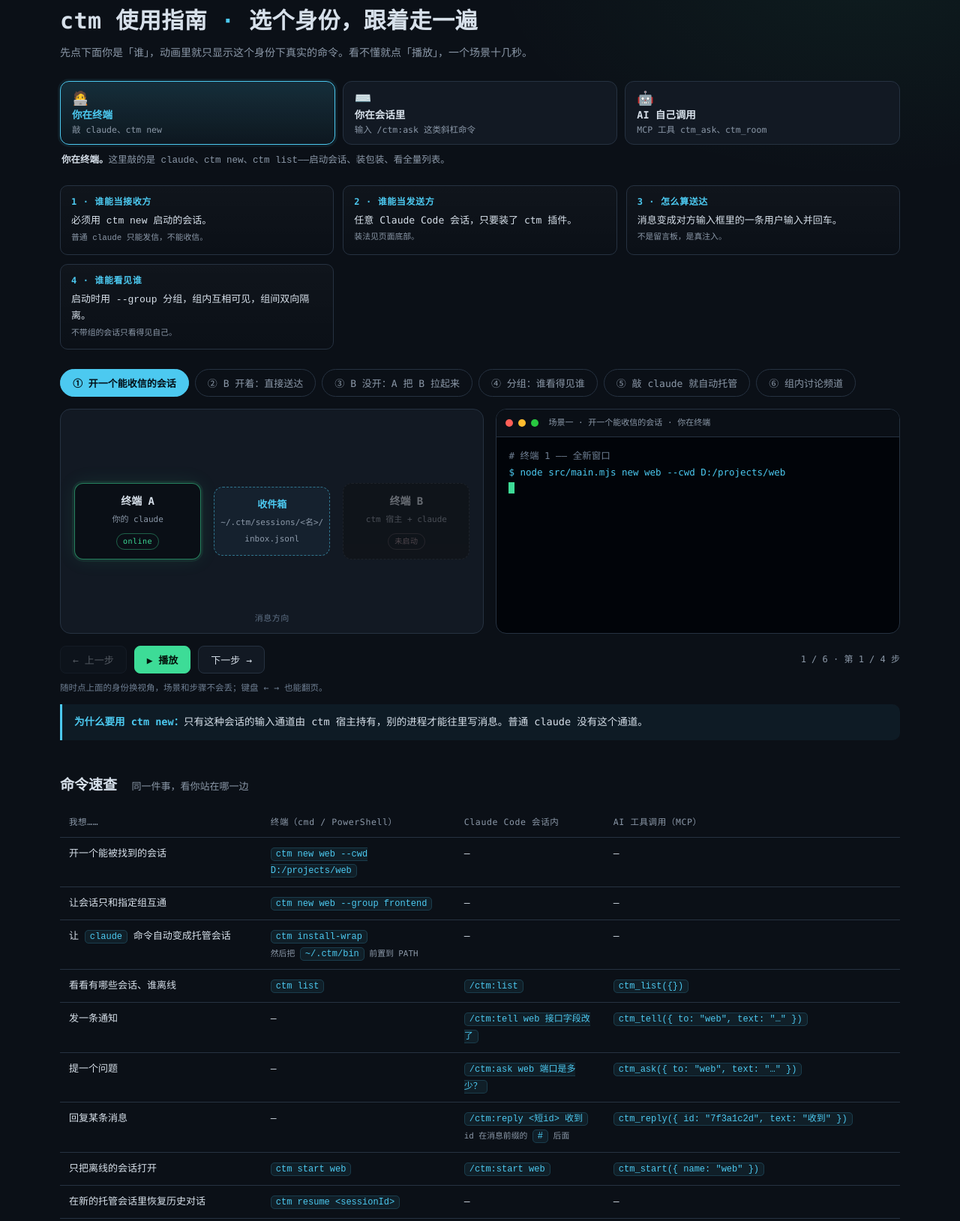
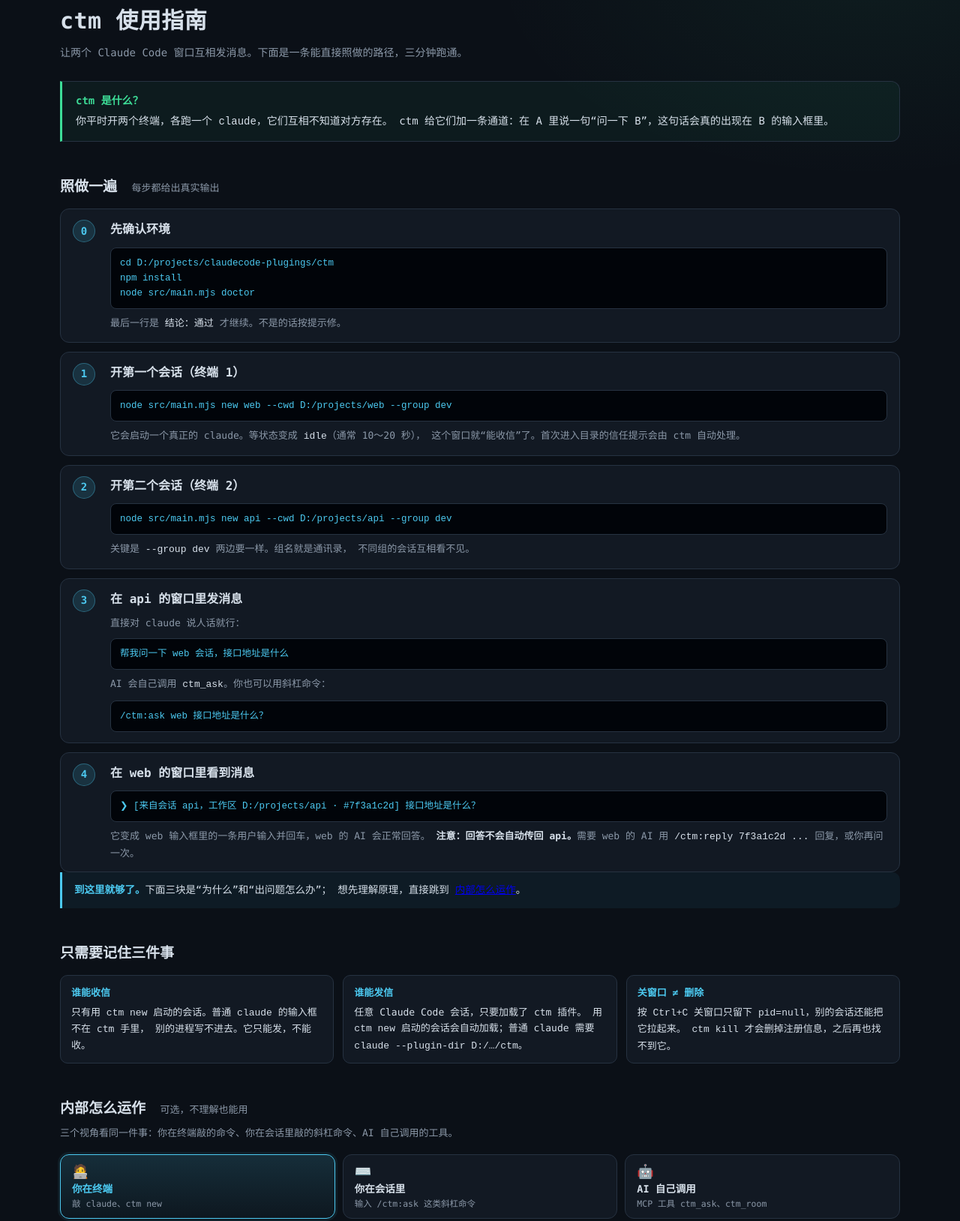
Before and after one commit to renhao-wan/ctm, a website: page docs/guide.html in a window 1280 px wide. Shown: the part 37-1665 px from the top of the page at 75% size. Drawn offline with Linux system fonts and the light colour scheme.

Commit message:
docs(guide): 重写使用指南为可直接照做的快速开始
- 开头直白说明 ctm 是什么，新增 5 步快速开始并给出真实输出
- 补充“回答不会自动传回”“关窗口不等于删除”等易误解点
- 原理与动画下移为可选的“内部怎么运作”
- 命令速查说明仓库内可用 node src/main.mjs 替代 ctm
- README 同步托管会话自动加载插件

```diff
--- a/docs/guide.html
+++ b/docs/guide.html
@@ -3,7 +3,7 @@
 <head>
 <meta charset="utf-8">
 <meta name="viewport" content="width=device-width, initial-scale=1">
-<title>ctm 使用指南 · 跟着动画走一遍</title>
+<title>ctm 使用指南 · 三分钟跑通</title>
 <style>
   :root {
     --bg: #0b1017;
@@ -54,6 +54,69 @@
   }
   .prereq b { display: block; color: var(--cyan); font-size: 12px; letter-spacing: .6px; margin-bottom: 3px; }
   .prereq small { color: var(--dim); }
+
+  /* ---------- 开头的“是什么” ---------- */
+  .what {
+    border: 1px solid var(--line);
+    border-left: 3px solid var(--green);
+    background: rgba(61,220,151,.05);
+    border-radius: 0 12px 12px 0;
+    padding: 14px 18px;
+    margin: 0 0 30px;
+    font-size: 14px;
+  }
+  .what b { color: var(--green); display: block; margin-bottom: 4px; }
+
+  /* ---------- 照做一遍 ---------- */
+  .quick { display: flex; flex-direction: column; gap: 12px; margin-top: 14px; }
+  .qstep {
+    display: grid;
+    grid-template-columns: 38px 1fr;
+    gap: 12px;
+    border: 1px solid var(--line);
+    border-radius: 12px;
+    background: var(--panel);
+    padding: 14px 16px;
+  }
+  .qnum {
+    width: 30px; height: 30px; border-radius: 50%;
+    display: flex; align-items: center; justify-content: center;
+    background: rgba(76,201,240,.14);
+    border: 1px solid rgba(76,201,240,.35);
+    color: var(--cyan); font-weight: 700; font-size: 14px;
+  }
+  .qbody b { color: var(--text); }
+  .qbody p { margin: 8px 0 0; color: var(--dim); font-size: 13px; }
+  .qbody p b, .qbody p code { color: var(--text); }
+  pre {
+    margin: 10px 0 0;
+    background: #010409;
+    border: 1px solid var(--line);
+    border-radius: 8px;
+    padding: 10px 12px;
+    overflow-x: auto;
+    font-size: 12.5px;
+    line-height: 1.6;
+  }
+  pre code { color: var(--cyan); font-family: inherit; background: none; border: 0; padding: 0; }
+  .three {
+    display: grid;
+    grid-template-columns: repeat(3, 1fr);
+    gap: 12px;
+    margin-top: 14px;
+    font-size: 13px;
+  }
+  .three div {
+    border: 1px solid var(--line);
+    border-radius: 10px;
+    background: var(--panel);
+    padding: 12px 14px;
+  }
+  .three b { display: block; color: var(--cyan); margin-bottom: 4px; }
+  .section-lead { color: var(--dim); font-size: 13px; margin: 6px 0 18px; }
+  @media (max-width: 860px) {
+    .three { grid-template-columns: 1fr; }
+  }
 
   /* ---------- tabs ---------- */
   .tabs {
@@ -346,9 +409,100 @@
 <div class="wrap">
 
   <header>
-    <h1>ctm 使用指南 <span>·</span> 选个身份，跟着走一遍</h1>
-    <p>先点下面你是「谁」，动画里就只显示这个身份下真实的命令。看不懂就点「播放」，一个场景十几秒。</p>
+    <h1>ctm 使用指南</h1>
+    <p>让两个 Claude Code 窗口互相发消息。下面是一条能直接照做的路径，三分钟跑通。</p>
   </header>
+
+  <div class="what">
+    <b>ctm 是什么？</b>
+    你平时开两个终端，各跑一个 <code>claude</code>，它们互相不知道对方存在。
+    ctm 给它们加一条通道：在 A 里说一句“问一下 B”，这句话会真的出现在 B 的输入框里。
+  </div>
+
+  <h2>照做一遍 <small>每步都给出真实输出</small></h2>
+
+  <div class="quick">
+    <div class="qstep">
+      <div class="qnum">0</div>
+      <div class="qbody">
+        <b>先确认环境</b>
+        <pre><code>cd D:/projects/claudecode-plugings/ctm
+npm install
+node src/main.mjs doctor</code></pre>
+        <p>最后一行是 <code>结论：通过</code> 才继续。不是的话按提示修。</p>
+      </div>
+    </div>
+
+    <div class="qstep">
+      <div class="qnum">1</div>
+      <div class="qbody">
+        <b>开第一个会话（终端 1）</b>
+        <pre><code>node src/main.mjs new web --cwd D:/projects/web --group dev</code></pre>
+        <p>它会启动一个真正的 claude。等状态变成 <code>idle</code>（通常 10～20 秒），
+        这个窗口就“能收信”了。首次进入目录的信任提示会由 ctm 自动处理。</p>
+      </div>
+    </div>
+
+    <div class="qstep">
+      <div class="qnum">2</div>
+      <div class="qbody">
+        <b>开第二个会话（终端 2）</b>
+        <pre><code>node src/main.mjs new api --cwd D:/projects/api --group dev</code></pre>
+        <p>关键是 <code>--group dev</code> 两边要一样。组名就是通讯录，
+        不同组的会话互相看不见。</p>
+      </div>
+    </div>
+
+    <div class="qstep">
+      <div class="qnum">3</div>
+      <div class="qbody">
+        <b>在 api 的窗口里发消息</b>
+        <p>直接对 claude 说人话就行：</p>
+        <pre><code>帮我问一下 web 会话，接口地址是什么</code></pre>
+        <p>AI 会自己调用 <code>ctm_ask</code>。你也可以用斜杠命令：</p>
+        <pre><code>/ctm:ask web 接口地址是什么？</code></pre>
+      </div>
+    </div>
+
+    <div class="qstep">
+      <div class="qnum">4</div>
+      <div class="qbody">
+        <b>在 web 的窗口里看到消息</b>
+        <pre><code>❯ [来自会话 api，工作区 D:/projects/api · #7f3a1c2d] 接口地址是什么？</code></pre>
+        <p>它变成 web 输入框里的一条用户输入并回车，web 的 AI 会正常回答。
+        <b>注意：回答不会自动传回 api。</b>需要 web 的 AI 用
+        <code>/ctm:reply 7f3a1c2d ...</code> 回复，或你再问一次。</p>
+      </div>
+    </div>
+  </div>
+
+  <div class="tip">
+    <b>到这里就够了。</b>下面三块是“为什么”和“出问题怎么办”；
+    想先理解原理，直接跳到 <a href="#how">内部怎么运作</a>。
+  </div>
+
+  <h2>只需要记住三件事</h2>
+  <div class="three">
+    <div>
+      <b>谁能收信</b>
+      只有用 <code>ctm new</code> 启动的会话。普通 <code>claude</code> 的输入框不在 ctm 手里，
+      别的进程写不进去。它只能发，不能收。
+    </div>
+    <div>
+      <b>谁能发信</b>
+      任意 Claude Code 会话，只要加载了 ctm 插件。
+      用 <code>ctm new</code> 启动的会话会自动加载；普通 claude 需要
+      <code>claude --plugin-dir D:/…/ctm</code>。
+    </div>
+    <div>
+      <b>关窗口 ≠ 删除</b>
+      按 <code>Ctrl+C</code> 关窗口只留下 <code>pid=null</code>，别的会话还能把它拉起来。
+      <code>ctm kill</code> 才会删掉注册信息，之后再也找不到它。
+    </div>
+  </div>
+
+  <h2 id="how">内部怎么运作 <small>可选，不理解也能用</small></h2>
+  <p class="section-lead">三个视角看同一件事：你在终端敲的命令、你在会话里敲的斜杠命令、AI 自己调用的工具。</p>
 
   <div class="persp" role="group" aria-label="选择你现在的身份">
     <button class="persp-btn active" data-view="shell">
@@ -368,13 +522,6 @@
     </button>
   </div>
   <div class="persp-note" id="perspNote"></div>
-
-  <div class="prereq">
-    <div><b>1 · 谁能当接收方</b>必须用 <code>ctm new</code> 启动的会话。<br><small>普通 <code>claude</code> 只能发信，不能收信。</small></div>
-    <div><b>2 · 谁能当发送方</b>任意 Claude Code 会话，只要装了 ctm 插件。<br><small>装法见页面底部。</small></div>
-    <div><b>3 · 怎么算送达</b>消息变成对方输入框里的一条用户输入并回车。<br><small>不是留言板，是真注入。</small></div>
-    <div><b>4 · 谁能看见谁</b>启动时用 <code>--group</code> 分组，组内互相可见，组间双向隔离。<br><small>不带组的会话只看得见自己。</small></div>
-  </div>
 
   <nav class="tabs">
     <button data-scene="0" class="active">① 开一个能收信的会话</button>
@@ -432,6 +579,11 @@
   <div class="tip" id="tip">点「播放」开始。</div>
 
   <h2>命令速查 <small>同一件事，看你站在哪一边</small></h2>
+  <p class="section-lead">
+    下表里的 <code>ctm</code> 指全局安装后的命令（<code>npm install -g</code>）。
+    如果你是在仓库目录里直接跑，把 <code>ctm</code> 换成 <code>node src/main.mjs</code> 即可，
+    参数完全一样。
+  </p>
   <table>
     <thead>
       <tr><th style="width:24%">我想……</th><th>终端（cmd / PowerShell）</th><th>Claude Code 会话内</th><th>AI 工具调用（MCP）</th></tr>
@@ -554,7 +706,8 @@
 <span class="line cmd">$ cd D:/projects/claudecode-plugings/ctm</span>
 <span class="line cmd">$ npm install</span>
 <span class="line cmd">$ node src/main.mjs doctor        # 环境自检，最后一行应为“结论：通过”</span>
-<span class="line dim"># 临时加载插件（每次启动 claude 时带上）</span>
+<span class="line dim"># ctm new 启动的会话会自动加载 ctm 插件，不需要额外参数</span>
+<span class="line dim"># 普通 claude 想发消息时，才需要手动加载：</span>
 <span class="line cmd">$ claude --plugin-dir D:/projects/claudecode-plugings/ctm</span>
 <span class="line dim"># 或正式安装：在 Claude Code 里执行 /plugin，选择该目录</span>
     </div>
```
Also changed, not shown: README.md.
